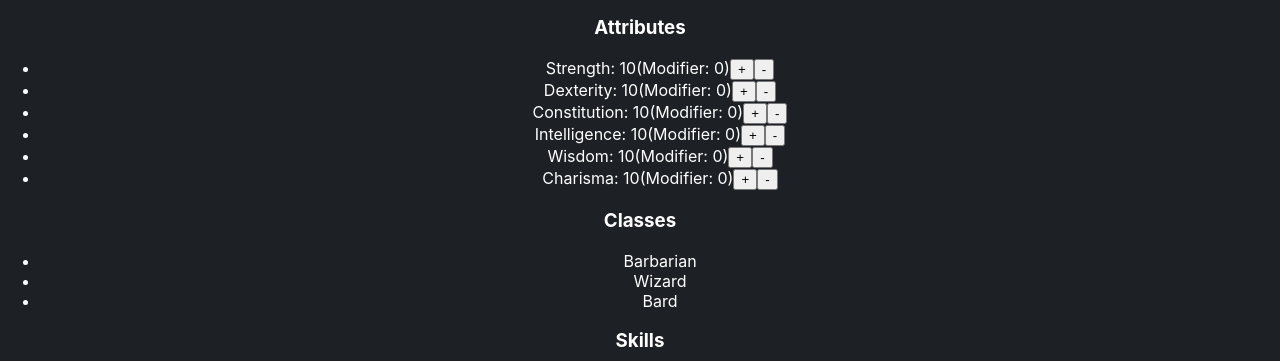
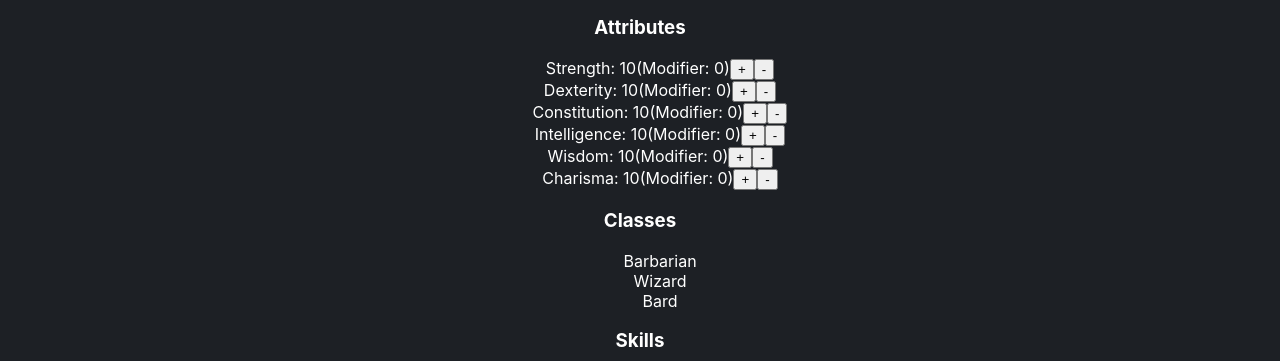
Before and after one commit to mukifera/recruiting-webapp-character, a React (Create React App) app: page / in a window 1280 px wide. Shown: the part 157-518 px from the top of the page. Built offline with nearby package versions, Linux system fonts and the light colour scheme.

Commit message:
quick clean up

```diff
--- a/src/App.css
+++ b/src/App.css
@@ -44,3 +44,7 @@
     transform: rotate(360deg);
   }
 }
+
+ul {
+  list-style: none;
+}
--- a/src/App.tsx
+++ b/src/App.tsx
@@ -1,8 +1,4 @@
-import { useState } from 'react';
 import './App.css';
-import { ATTRIBUTE_LIST, CLASS_LIST, SKILL_LIST } from './consts.js';
-import Attributes from './Attributes';
-import Classes from './Classes';
 import Character from './Character';
 
 
--- a/src/Attributes.tsx
+++ b/src/Attributes.tsx
@@ -1,6 +1,4 @@
-import { useEffect, useState } from 'react';
 import Attribute from './Attribute';
-import { ATTRIBUTE_LIST } from './consts';
 
 function Attributes({ attrs, updateAttr }) {
 
--- a/src/Class.tsx
+++ b/src/Class.tsx
@@ -1,6 +1,4 @@
-import { useEffect, useState } from 'react';
-import Attribute from './Attribute';
-import { ATTRIBUTE_LIST, CLASS_LIST } from './consts';
+import { CLASS_LIST } from './consts';
 
 function Class({ className }) {
 
--- a/src/Classes.tsx
+++ b/src/Classes.tsx
@@ -1,6 +1,4 @@
-import { useEffect, useState } from 'react';
-import Attribute from './Attribute';
-import { ATTRIBUTE_LIST, CLASS_LIST } from './consts';
+import { CLASS_LIST } from './consts';
 
 function Classes({ attrs, setSelected }) {
 
--- a/src/Skills.tsx
+++ b/src/Skills.tsx
@@ -1,6 +1,5 @@
-import { useEffect, useState } from 'react';
 import { SKILL_LIST } from './consts';
-import { calcModifier, calcTotalSkillPoints } from './helpers';
+import { calcModifier } from './helpers';
 
 function Skills({ attrs, skills, changeSkill, skillPoints }) {
   return (
```
